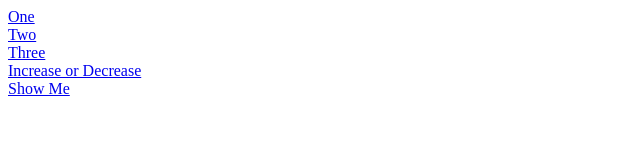
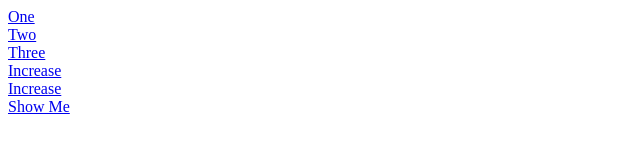
Before and after one commit to HumidStopbox/spring2023, a website: page week07/public/hello.html in a window 1280 px wide. Shown: the whole page, without its empty margins (0-640 px from the left). Drawn offline with Linux system fonts and the light colour scheme.

Commit message:
Correction

```diff
--- a/week07/public/hello.html
+++ b/week07/public/hello.html
@@ -7,7 +7,9 @@
     <BR/>
     <A href="/save/3">Three</A>
     <BR/>
-    <A href="/inc-dec">Increase or Decrease</A>
+    <A href="/inc">Increase</A>
+    <BR/>
+    <A href="/dec">Increase</A>
     <BR/>
     <A href="/showme">Show Me</A>
 </body>
```
Also changed, not shown: week07/index.week08.js (+7 -1 lines).
